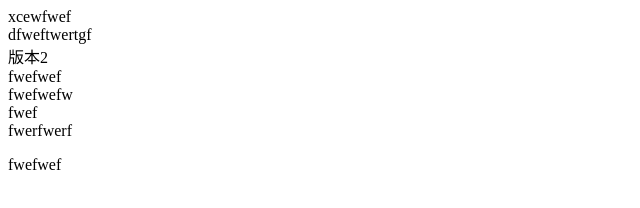
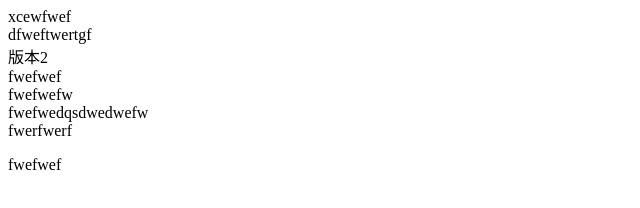
Before and after one commit to projectcss/git-test, a plain HTML site: page demo.html in a window 1280 px wide. Shown: the whole page, without its empty margins (0-640 px from the left). Drawn offline with Linux system fonts and the light colour scheme.

Commit message:
feat: 345

```diff
--- a/demo.html
+++ b/demo.html
@@ -14,7 +14,7 @@
     <div>
         fwefwefw
         <div>
-            fwef
+            fwefwedqsdwedwefw
         </div>
         <div>fwerfwerf</div>
         <p>fwefwef</p>
```
